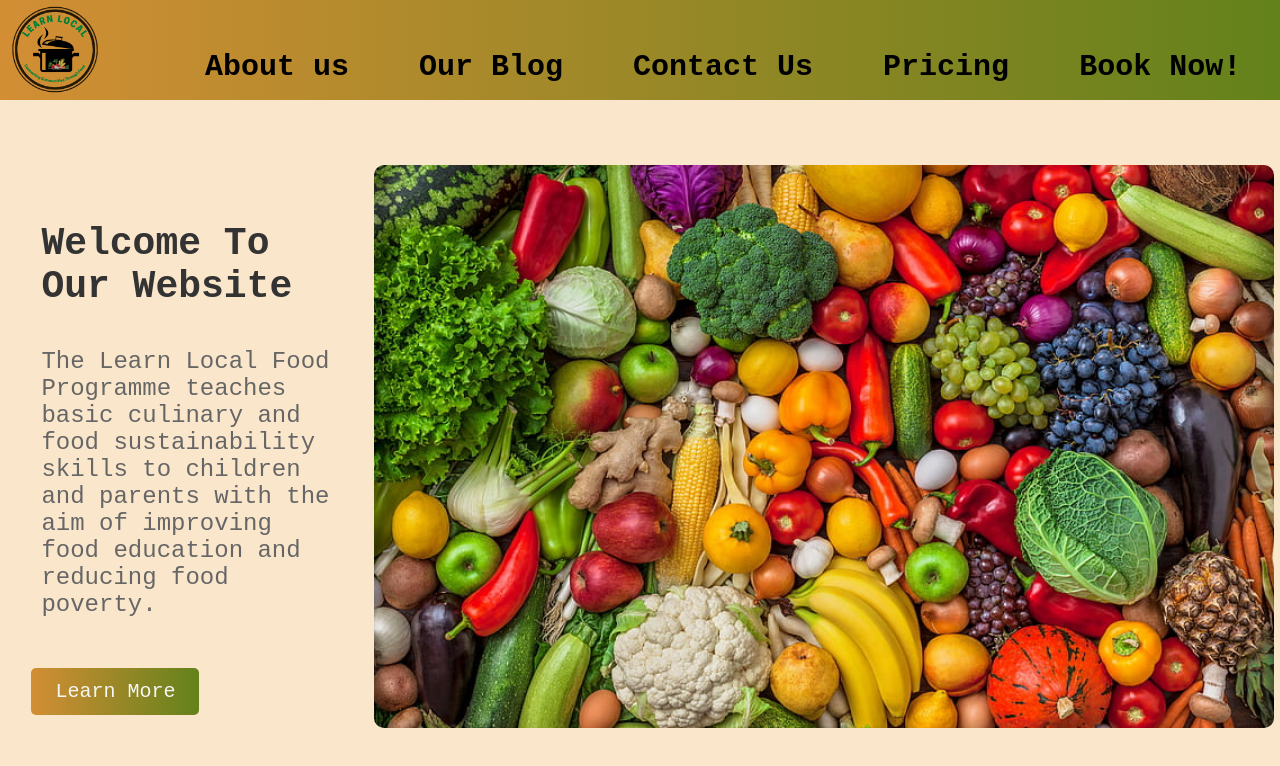
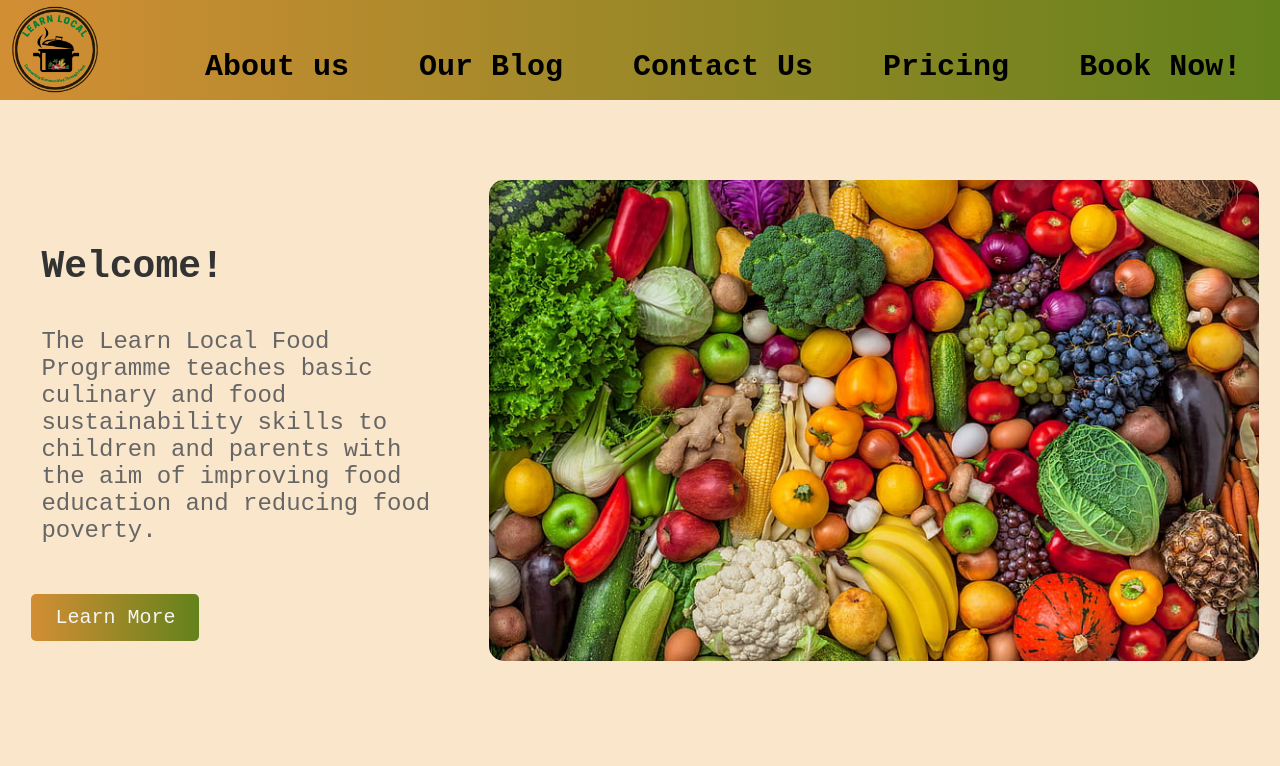
Before and after one commit to faitholopade/Learn-Local, a React (Create React App) app in the folder frontend/: page /about in a window 1280 px wide. Shown: the top 766 px of the page. Built offline with nearby package versions, Linux system fonts and the light colour scheme.

Commit message:
stylistic changes

```diff
--- a/frontend/src/App.js
+++ b/frontend/src/App.js
@@ -8,7 +8,7 @@ import Blog from './pages/Blog';
 import Home from './pages/Home';
 import Learnmore from './pages/Learnmore';
 import {BrowserRouter as Router, Route,Routes} from 'react-router-dom';
-import PriceTable from './pages/PricetTable';
+import PriceTable from './pages/PriceTable';
 function App() {
   return (
     <div className="App">
--- a/frontend/src/pages/About.js
+++ b/frontend/src/pages/About.js
@@ -7,7 +7,7 @@ function About() {
     <div className="aboutus">
       <div className ="aboutcontainer">
         <div className = "content">
-          <h1>Welcome To Our Website</h1>
+          <h1>Welcome!</h1>
           <p>
             The Learn Local Food Programme teaches basic culinary and food sustainability skills to children and
             parents with the aim of improving food education and reducing food poverty.
--- a/frontend/src/styles/About.css
+++ b/frontend/src/styles/About.css
@@ -49,9 +49,11 @@
 
 .aboutpic {
     flex:1;
-    width:900px;
+    width:800px;
     margin:auto;
     animation: fadeInRight 2s ease;
+    padding: 15px;
+    border-radius: 30px;
 
 }
 img{
--- a/frontend/src/styles/BookingForm.css
+++ b/frontend/src/styles/BookingForm.css
@@ -17,6 +17,7 @@
     gap: 20px;
     width: 100%;
     max-width: 400px;
+    margin: 20px;
 }
 
 .booking-form input,
```
